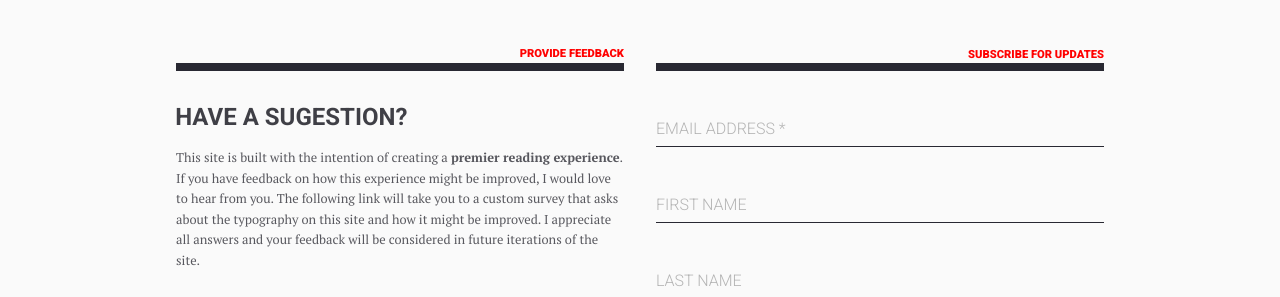
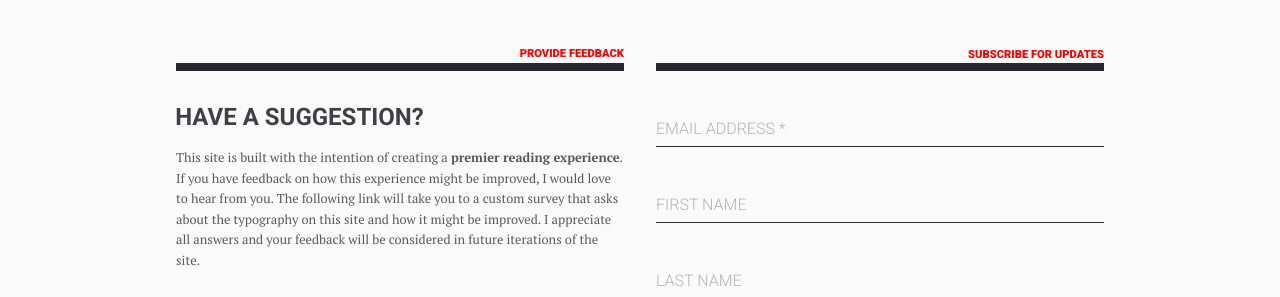
Before and after one commit to bitliege/bitliege.github.io, a Jekyll site: the page built from index.html, in a window 1280 px wide and 900 px high, scrolled down 2591 px. Shown: the part 298-595 px from the top of the window. Built offline with Jekyll 4.4.1, drawn with Linux system fonts in a browser that asks for light colours.

Commit message:
Full Width Update

```diff
--- a/_includes/subscribe.html
+++ b/_includes/subscribe.html
@@ -5,7 +5,7 @@
         <div class="box med-1of2 summary">
             <div>
                 <span class="label">Provide Feedback</span>
-                <h3>Have a Sugestion?</h3>
+                <h3>Have a Suggestion?</h3>
                 <p>This site is built with the intention of creating a <strong>premier reading experience</strong>. If you have feedback on how this experience might be improved, I would love to hear from you. The following link will take you to a custom survey that asks about the typography on this site and how it might be improved. I appreciate all answers and your feedback will be considered in future iterations of the site.</p>
                 <p class="center">
                     <a href="http://goo.gl/forms/mOnrnP81g7" title="Typography Feedback" target="_blank" class="button">Submit Feedback</a>
```
